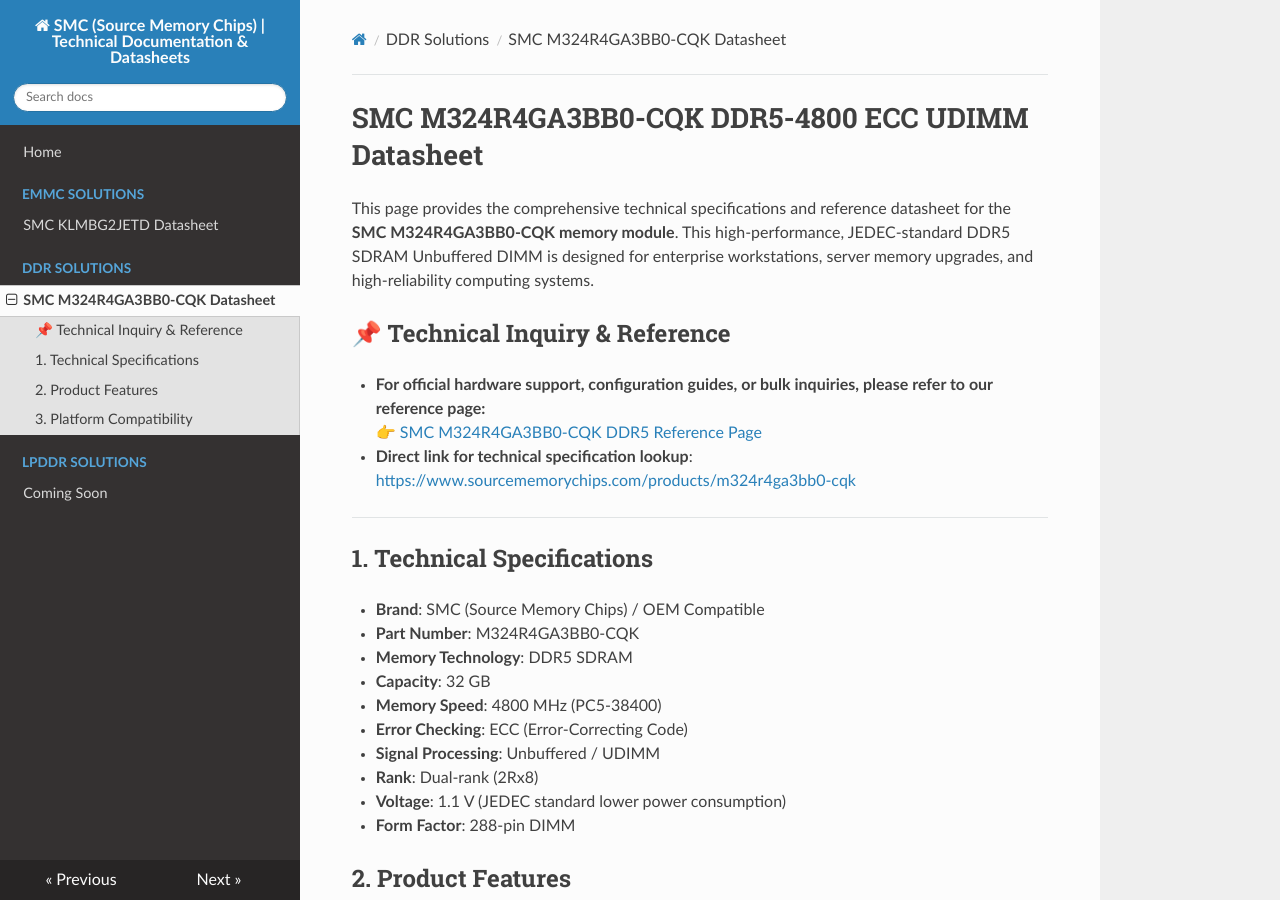
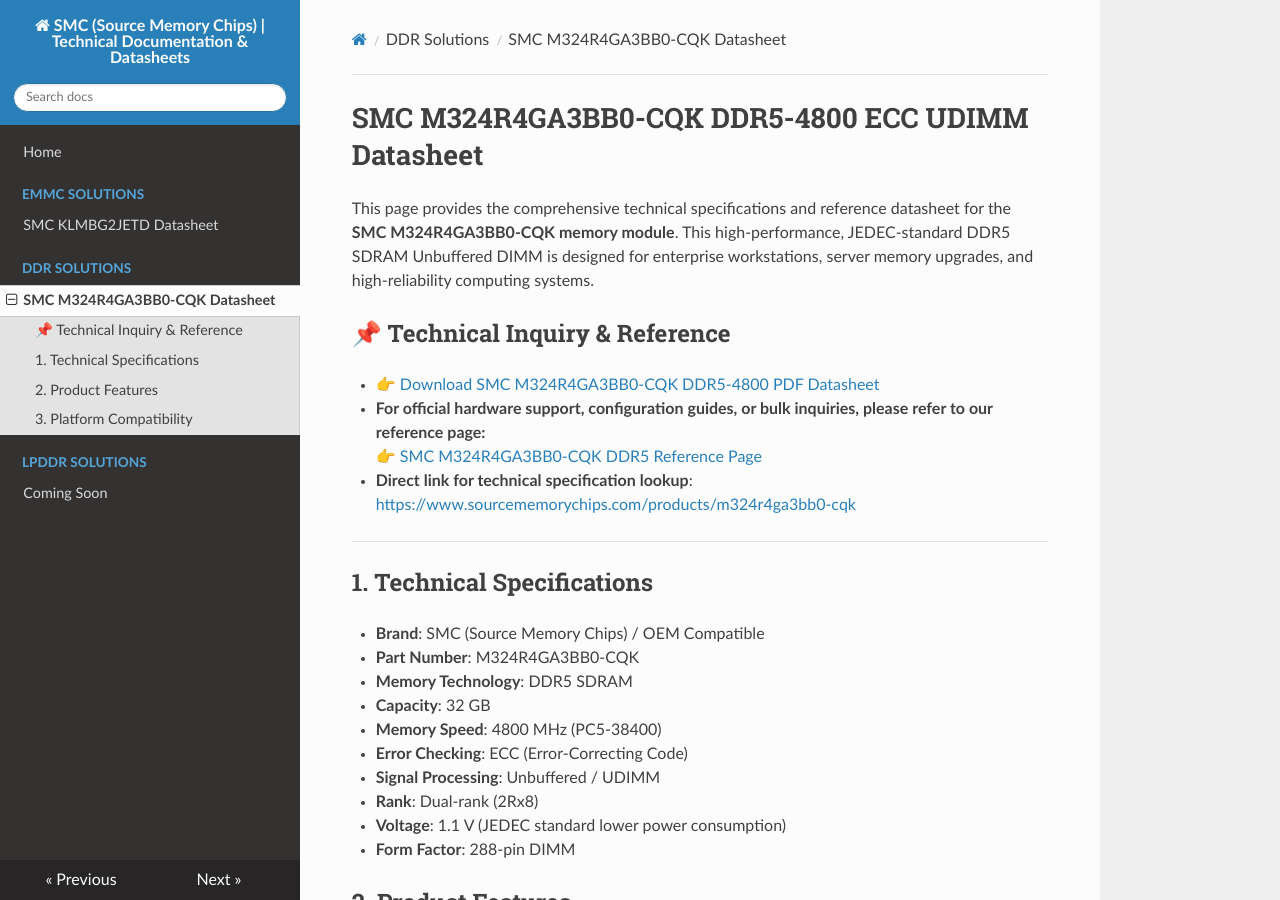
Before and after one commit to fionnulajr5x/smc-storage-chips-datasheets, an MkDocs documentation site: the page built from docs/ddr/m324r4ga3bb0-cqk.md, in a window 1280 px wide and 900 px high. Built offline with MkDocs 1.6.1, drawn with Linux system fonts in a browser that asks for light colours; nearby versions of some CDN libraries.

Commit message:
Update m324r4ga3bb0-cqk.md

```diff
--- a/docs/ddr/m324r4ga3bb0-cqk.md
+++ b/docs/ddr/m324r4ga3bb0-cqk.md
@@ -3,6 +3,7 @@
 This page provides the comprehensive technical specifications and reference datasheet for the **SMC M324R4GA3BB0-CQK memory module**. This high-performance, JEDEC-standard DDR5 SDRAM Unbuffered DIMM is designed for enterprise workstations, server memory upgrades, and high-reliability computing systems.
 
 ## 📌 Technical Inquiry & Reference
+* 👉 [Download SMC M324R4GA3BB0-CQK DDR5-4800 PDF Datasheet](m324r4ga3bb0-cqk-datasheet.pdf)
 
 * **For official hardware support, configuration guides, or bulk inquiries, please refer to our reference page:**
   👉 [SMC M324R4GA3BB0-CQK DDR5 Reference Page](https://www.sourcememorychips.com/products/m324r4ga3bb0-cqk)
```
